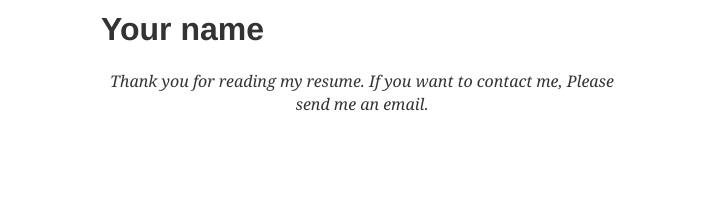
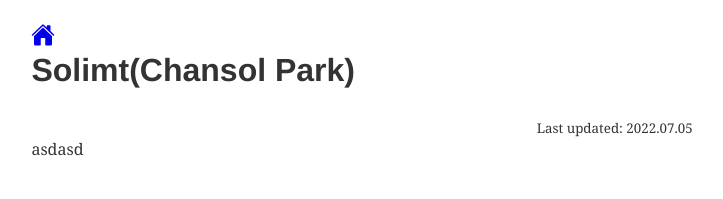
Before and after one commit to badbeoti/solimt-blog, a Gatsby site: page /about in a window 1280 px wide. Shown: the whole page, without its empty margins (278-1001 px from the left). Built offline with nearby package versions, Linux system fonts and the light colour scheme; Gatsby itself is replaced by a stand-in of ours; some packages are replaced by stand-ins of ours; what typography-theme-github would draw is missing.

Commit message:
feat: 상단 바 컬러 변경, resume 작성중  # 제목의 길이는 최대 40글자까지 한글로 간단 명료하게 작성  # 제목을 작성하고 반드시 빈 줄 한 줄을 만들어야 함  # 제목에 .(마침표) 금지
# <label> 리스트
# feature : 새로운 기능
# bug : 버그 수정
# update : 비즈니스 로직 변경
# docs : 문서 (문서 추가, 수정, 삭제)
# test : 테스트
# etc : 기타 변경사항

<description>
# 내용의 길이는 한 줄당 60글자 내외에서 줄 바꿈. 한글로 간단 명료하게 작성
# 어떻게 보다는 무엇을, 왜 변경했는지를 작성할 것 (필수)

<issue-number>
# 연관된 이슈 첨부, 여러 개 추가 가능

```diff
--- a/content/__about/resume-en.md
+++ b/content/__about/resume-en.md
@@ -1,10 +1,10 @@
 ---
 title: 'about'
-date: 2019-1-27 16:21:13
+date: 2022-07-05 16:21:13
 lang: 'en'
 ---
 
-# Your name
+# Solimt(Chansol Park)
 
 <div align="center">
 
--- /dev/null
+++ b/content/__about/resume-ko.md
@@ -0,0 +1,13 @@
+---
+title: 'about'
+date: 2022-07-05 16:21:13
+lang: 'ko'
+---
+
+# Solimt(Chansol Park)
+
+<div align="right"><sub>Last updated: 2022.07.05</sub></div>
+
+<div>
+asdasd
+</div>
--- a/package.json
+++ b/package.json
@@ -44,6 +44,7 @@
     "react-disqus-comments": "^1.4.0",
     "react-dom": "^16.8.1",
     "react-helmet": "^5.2.0",
+    "react-icons": "^4.4.0",
     "react-switch": "^5.0.0",
     "react-typography": "^0.16.13",
     "smooth-scroll": "^16.0.0",
--- a/src/pages/about.js
+++ b/src/pages/about.js
@@ -1,14 +1,16 @@
 import React from 'react'
-import { graphql } from 'gatsby'
+import { graphql, Link } from 'gatsby'
 
 import { rhythm } from '../utils/typography'
 import * as Lang from '../constants'
+
+import { IoHome } from 'react-icons/io5'
 
 export default ({ data }) => {
   const resumes = data.allMarkdownRemark.edges
 
   const resume = resumes
-    .filter(({ node }) => node.frontmatter.lang === Lang.ENGLISH)
+    .filter(({ node }) => node.frontmatter.lang === Lang.KOREAN)
     .map(({ node }) => node)[0]
 
   return (
@@ -16,12 +18,15 @@ export default ({ data }) => {
       style={{
         marginLeft: `auto`,
         marginRight: `auto`,
-        maxWidth: rhythm(24),
-        padding: `${rhythm(0.5)} ${rhythm(3 / 4)} ${rhythm(1.5)} ${rhythm(
+        maxWidth: rhythm(30),
+        padding: `${rhythm(1)} ${rhythm(3 / 4)} ${rhythm(1.5)} ${rhythm(
           3 / 4
         )}`,
       }}
     >
+      <Link to="/">
+        <IoHome size={24} className="about-home-icon" />
+      </Link>
       <div dangerouslySetInnerHTML={{ __html: resume.html }} />
     </div>
   )
--- a/src/styles/code.scss
+++ b/src/styles/code.scss
@@ -27,7 +27,7 @@ pre[class*='language-'] {
   color: #e0e0e0;
   background: none;
   font-family: 'Fira Code', 'Consolas', 'Monaco', 'Andale Mono', 'Ubuntu Mono',
-    monospace;
+  monospace;
   text-align: left;
   white-space: pre;
   word-spacing: normal;
@@ -137,6 +137,7 @@ pre[class*='language-'] {
 .token.bold {
   font-weight: bold;
 }
+
 .token.italic {
   font-style: italic;
 }
--- a/src/styles/variables.scss
+++ b/src/styles/variables.scss
@@ -1,5 +1,5 @@
 // app
-$theme-gradient: linear-gradient(72deg, #726A95, #A0C1B8, #726A95);
+$theme-gradient: linear-gradient(72deg, #726A95, #6deac1, #ee7edf, #6deac1, #726A95);
 $top-header-text-color: #fff;
 
 /**
@@ -14,7 +14,7 @@ $light-hover-text-shadow: 0 0 6px rgba(0, 0, 0, 0.2);
 // index
 $dimmed-color: #eef5db;
 $light-link-color: #000080;
-$dark-gray: #333;
+$dark-gray: #333333;
 $middle-gray: #7d7d7d;
 $light-gray: #aaa;
 
```
Also changed, not shown: src/styles/dark-theme.scss (+15 -0 lines), src/styles/light-theme.scss (+14 -0 lines).
